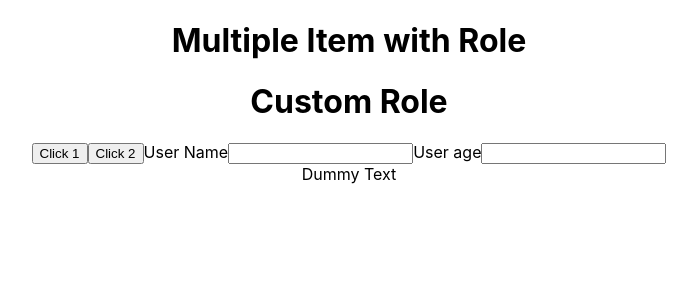
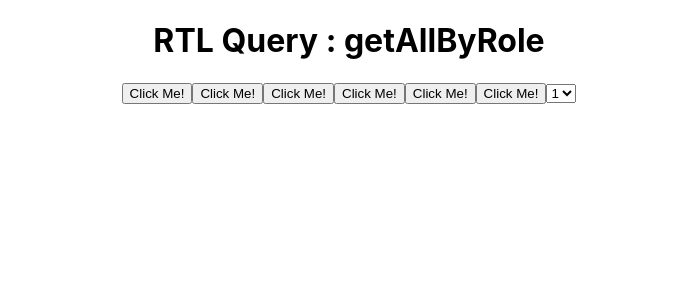
Before and after one commit to abhikhalid/blog-app, a React (Create React App) app: page / in a window 1280 px wide. Shown: the top 300 px of the page, without its empty margins (291-988 px from the left). Built offline with nearby package versions, Linux system fonts and the light colour scheme.

Commit message:
Part 20 - getAllByRole

```diff
--- a/src/App.js
+++ b/src/App.js
@@ -4,21 +4,19 @@ function App() {
 
   return (
     <div className="App">
-      <h1>Multiple Item with Role</h1>
-      <h1>Custom Role</h1>
+      <h1>RTL Query : getAllByRole</h1>
+      <button>Click Me!</button>
+      <button>Click Me!</button>
+      <button>Click Me!</button>
+      <button>Click Me!</button>
+      <button>Click Me!</button>
+      <button>Click Me!</button>
 
-      <button>Click 1</button>
-      <button>Click 2</button>
-
-      <label htmlFor='input1'>User Name</label>
-      <input type="text" id='input1' />
-
-      <label htmlFor='input2'>User age</label>
-      <input type="text" id='input2' />
-
-      <div role='dummy'>
-        Dummy Text
-      </div>
+       <select>
+        <option>1</option>
+        <option>2</option>
+        <option>3</option>
+       </select>
 
     </div>
   );
```
Also changed, not shown: 1 other file (tests, documents, lock files or other folders).
